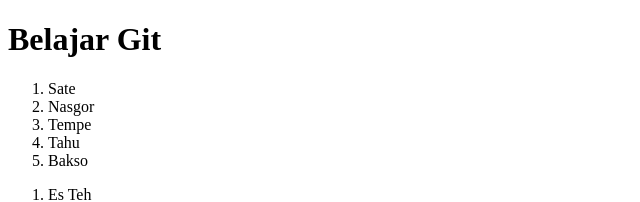
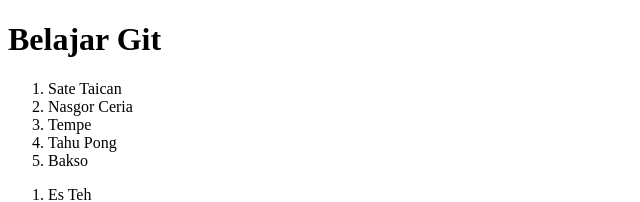
Before and after one commit to zahrotulch/bljrgit, a plain HTML site: page index.html in a window 1280 px wide. Shown: the top 202 px of the page, without its empty margins (0-640 px from the left). Drawn offline with Linux system fonts and the light colour scheme.

Commit message:
ubah daftar makanan

```diff
--- a/index.html
+++ b/index.html
@@ -9,10 +9,10 @@
 <body>
     <h1> Belajar Git </h1>
     <ol>
-        <li>Sate</li>
-        <li>Nasgor</li>
+        <li>Sate Taican</li>
+        <li>Nasgor Ceria</li>
         <li>Tempe</li>
-        <li>Tahu</li>
+        <li>Tahu Pong</li>
         <li>Bakso</li>
     </ol>
     <ol>
```
